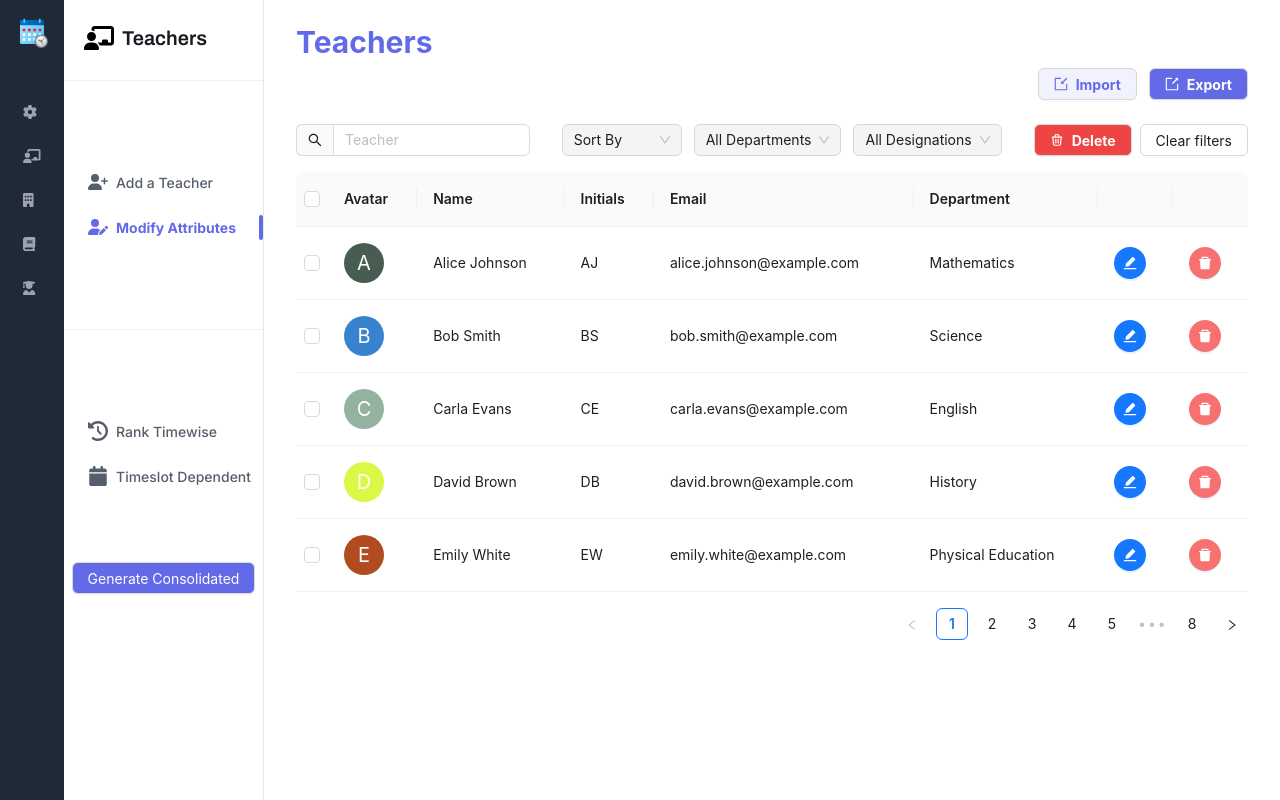
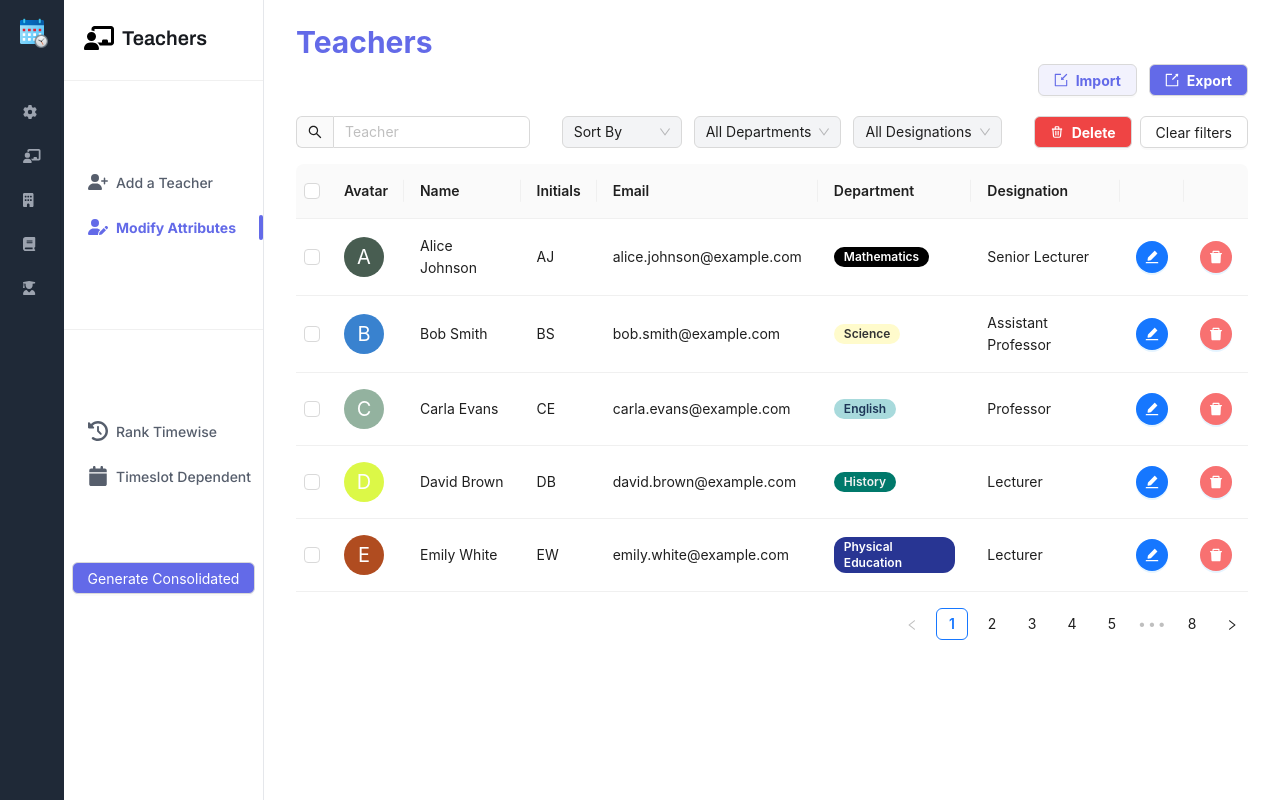
Before and after one commit to VineethRV/TimetableArchitecht, a Next.js app: page /dashboard/teacher in a window 1280 px wide. Built offline with nearby package versions, Linux system fonts and the light colour scheme.

Commit message:
teachers table modified a bit

```diff
--- a/app/components/Navbar/SideNavbars/DashboardSidebar.tsx
+++ b/app/components/Navbar/SideNavbars/DashboardSidebar.tsx
@@ -45,7 +45,7 @@ const DashboardSidebar = () => {
   ];
 
   return (
-    <Sider width="5%" className="h-screen fixed left-0 bg-gray-800">
+    <Sider width="5%" className="h-screen bg-gray-800">
       <div className="flex justify-center items-center my-4">
         <Image alt="Logo" src={Logo} className="w-8 h-8"/>
       </div>
--- a/app/components/TeachersPage/TeachersTable.tsx
+++ b/app/components/TeachersPage/TeachersTable.tsx
@@ -10,22 +10,394 @@ interface TeacherType {
   intials: string;
   email: string;
   department: string;
+  designation: string;
 }
+
+const getRandomColor = () => {
+  const letters = "0123456789ABCDEF";
+  let color = "#";
+  for (let i = 0; i < 6; i++) {
+    color += letters[Math.floor(Math.random() * 16)];
+  }
+  return color;
+};
+
+const data: TeacherType[] = [
+  {
+    key: "1",
+    name: "Alice Johnson",
+    intials: "AJ",
+    email: "alice.johnson@example.com",
+    department: "Mathematics",
+    designation: "Senior Lecturer",
+  },
+  {
+    key: "2",
+    name: "Bob Smith",
+    intials: "BS",
+    email: "bob.smith@example.com",
+    department: "Science",
+    designation: "Assistant Professor",
+  },
+  {
+    key: "3",
+    name: "Carla Evans",
+    intials: "CE",
+    email: "carla.evans@example.com",
+    department: "English",
+    designation: "Professor",
+  },
+  {
+    key: "4",
+    name: "David Brown",
+    intials: "DB",
+    email: "david.brown@example.com",
+    department: "History",
+    designation: "Lecturer",
+  },
+  {
+    key: "5",
+    name: "Emily White",
+    intials: "EW",
+    email: "emily.white@example.com",
+    department: "Physical Education",
+    designation: "Lecturer",
+  },
+  {
+    key: "6",
+    name: "Frank Wilson",
+    intials: "FW",
+    email: "frank.wilson@example.com",
+    department: "Chemistry",
+    designation: "Associate Professor",
+  },
+  {
+    key: "7",
+    name: "Grace Hall",
+    intials: "GH",
+    email: "grace.hall@example.com",
+    department: "Biology",
+    designation: "Senior Lecturer",
+  },
+  {
+    key: "8",
+    name: "Henry Young",
+    intials: "HY",
+    email: "henry.young@example.com",
+    department: "Physics",
+    designation: "Assistant Professor",
+  },
+  {
+    key: "9",
+    name: "Irene Clark",
+    intials: "IC",
+    email: "irene.clark@example.com",
+    department: "Mathematics",
+    designation: "Professor",
+  },
+  {
+    key: "10",
+    name: "Jack Lewis",
+    intials: "JL",
+    email: "jack.lewis@example.com",
+    department: "English",
+    designation: "Lecturer",
+  },
+  {
+    key: "11",
+    name: "Karen Foster",
+    intials: "KF",
+    email: "karen.foster@example.com",
+    department: "Science",
+    designation: "Senior Lecturer",
+  },
+  {
+    key: "12",
+    name: "Larry Scott",
+    intials: "LS",
+    email: "larry.scott@example.com",
+    department: "Mathematics",
+    designation: "Associate Professor",
+  },
+  {
+    key: "13",
+    name: "Megan Robinson",
+    intials: "MR",
+    email: "megan.robinson@example.com",
+    department: "Art",
+    designation: "Assistant Professor",
+  },
+  {
+    key: "14",
+    name: "Nathan Reed",
+    intials: "NR",
+    email: "nathan.reed@example.com",
+    department: "History",
+    designation: "Lecturer",
+  },
+  {
+    key: "15",
+    name: "Olivia Turner",
+    intials: "OT",
+    email: "olivia.turner@example.com",
+    department: "English",
+    designation: "Senior Lecturer",
+  },
+  {
+    key: "16",
+    name: "Peter Lee",
+    intials: "PL",
+    email: "peter.lee@example.com",
+    department: "Mathematics",
+    designation: "Lecturer",
+  },
+  {
+    key: "17",
+    name: "Quinn Martinez",
+    intials: "QM",
+    email: "quinn.martinez@example.com",
+    department: "Science",
+    designation: "Associate Professor",
+  },
+  {
+    key: "18",
+    name: "Rachel Allen",
+    intials: "RA",
+    email: "rachel.allen@example.com",
+    department: "Biology",
+    designation: "Lecturer",
+  },
+  {
+    key: "19",
+    name: "Samuel King",
+    intials: "SK",
+    email: "samuel.king@example.com",
+    department: "History",
+    designation: "Professor",
+  },
+  {
+    key: "20",
+    name: "Tina Hill",
+    intials: "TH",
+    email: "tina.hill@example.com",
+    department: "Physical Education",
+    designation: "Assistant Professor",
+  },
+  {
+    key: "21",
+    name: "Uma Perez",
+    intials: "UP",
+    email: "uma.perez@example.com",
+    department: "Mathematics",
+    designation: "Lecturer",
+  },
+  {
+    key: "22",
+    name: "Victor Nelson",
+    intials: "VN",
+    email: "victor.nelson@example.com",
+    department: "Science",
+    designation: "Senior Lecturer",
+  },
+  {
+    key: "23",
+    name: "Wendy Barnes",
+    intials: "WB",
+    email: "wendy.barnes@example.com",
+    department: "English",
+    designation: "Lecturer",
+  },
+  {
+    key: "24",
+    name: "Xavier Sanchez",
+    intials: "XS",
+    email: "xavier.sanchez@example.com",
+    department: "Chemistry",
+    designation: "Associate Professor",
+  },
+  {
+    key: "25",
+    name: "Yara Flores",
+    intials: "YF",
+    email: "yara.flores@example.com",
+    department: "History",
+    designation: "Lecturer",
+  },
+  {
+    key: "26",
+    name: "Zane Morgan",
+    intials: "ZM",
+    email: "zane.morgan@example.com",
+    department: "Physics",
+    designation: "Assistant Professor",
+  },
+  {
+    key: "27",
+    name: "Alyssa Porter",
+    intials: "AP",
+    email: "alyssa.porter@example.com",
+    department: "Art",
+    designation: "Senior Lecturer",
+  },
+  {
+    key: "28",
+    name: "Brian Chavez",
+    intials: "BC",
+    email: "brian.chavez@example.com",
+    department: "Biology",
+    designation: "Lecturer",
+  },
+  {
+    key: "29",
+    name: "Christine Green",
+    intials: "CG",
+    email: "christine.green@example.com",
+    department: "English",
+    designation: "Associate Professor",
+  },
+  {
+    key: "30",
+    name: "Danielle Howard",
+    intials: "DH",
+    email: "danielle.howard@example.com",
+    department: "Mathematics",
+    designation: "Lecturer",
+  },
+  {
+    key: "31",
+    name: "Edward Brooks",
+    intials: "EB",
+    email: "edward.brooks@example.com",
+    department: "Physical Education",
+    designation: "Senior Lecturer",
+  },
+  {
+    key: "32",
+    name: "Fiona Young",
+    intials: "FY",
+    email: "fiona.young@example.com",
+    department: "Chemistry",
+    designation: "Assistant Professor",
+  },
+  {
+    key: "33",
+    name: "George Cooper",
+    intials: "GC",
+    email: "george.cooper@example.com",
+    department: "Science",
+    designation: "Professor",
+  },
+  {
+    key: "34",
+    name: "Hannah Ward",
+    intials: "HW",
+    email: "hannah.ward@example.com",
+    department: "History",
+    designation: "Lecturer",
+  },
+  {
+    key: "35",
+    name: "Isaac Bell",
+    intials: "IB",
+    email: "isaac.bell@example.com",
+    department: "Physics",
+    designation: "Senior Lecturer",
+  },
+  {
+    key: "36",
+    name: "Julia Adams",
+    intials: "JA",
+    email: "julia.adams@example.com",
+    department: "Art",
+    designation: "Assistant Professor",
+  },
+  {
+    key: "37",
+    name: "Kyle Diaz",
+    intials: "KD",
+    email: "kyle.diaz@example.com",
+    department: "English",
+    designation: "Lecturer",
+  },
+  {
+    key: "38",
+    name: "Lily Carter",
+    intials: "LC",
+    email: "lily.carter@example.com",
+    department: "Biology",
+    designation: "Professor",
+  },
+  {
+    key: "39",
+    name: "Michael Sanchez",
+    intials: "MS",
+    email: "michael.sanchez@example.com",
+    department: "Science",
+    designation: "Senior Lecturer",
+  },
+  {
+    key: "40",
+    name: "Nina Ramirez",
+    intials: "NR",
+    email: "nina.ramirez@example.com",
+    department: "Mathematics",
+    designation: "Assistant Professor",
+  },
+];
+
+const colorCombos: Record<string, string>[] = [
+  { textColor: "#FFFFFF", backgroundColor: "#000000" },
+  { textColor: "#333333", backgroundColor: "#FFFBCC" },
+  { textColor: "#1D3557", backgroundColor: "#A8DADC" },
+  { textColor: "#F2F2F2", backgroundColor: "#00796B" },
+  { textColor: "#FFFFFF", backgroundColor: "#283593" },
+  { textColor: "#FFFFFF", backgroundColor: "#2C3E50" },
+  { textColor: "#000000", backgroundColor: "#F2F2F2" },
+  { textColor: "#F2F2F2", backgroundColor: "#424242" },
+  { textColor: "#000000", backgroundColor: "#F4E04D" },
+  { textColor: "#2F4858", backgroundColor: "#F8B400" },
+  { textColor: "#373737", backgroundColor: "#F2F2F2" },
+  { textColor: "#FFFFFF", backgroundColor: "#37474F" },
+  { textColor: "#212121", backgroundColor: "#EDE7F6" },
+  { textColor: "#000000", backgroundColor: "#C6FF00" },
+  { textColor: "#E65100", backgroundColor: "#FFEB3B" },
+  { textColor: "#FFFFFF", backgroundColor: "#FF7043" },
+  { textColor: "#1A237E", backgroundColor: "#E3F2FD" },
+  { textColor: "#4E342E", backgroundColor: "#FFEBEE" },
+  { textColor: "#FFFFFF", backgroundColor: "#4E342E" },
+  { textColor: "#3E2723", backgroundColor: "#FFCCBC" },
+  { textColor: "#212121", backgroundColor: "#E3F2FD" },
+  { textColor: "#FFFFFF", backgroundColor: "#616161" },
+  { textColor: "#D32F2F", backgroundColor: "#FFCDD2" },
+  { textColor: "#1976D2", backgroundColor: "#BBDEFB" },
+  { textColor: "#880E4F", backgroundColor: "#FCE4EC" },
+  { textColor: "#F57C00", backgroundColor: "#FFF3E0" },
+  { textColor: "#512DA8", backgroundColor: "#D1C4E9" },
+  { textColor: "#00796B", backgroundColor: "#B2DFDB" },
+  { textColor: "#37474F", backgroundColor: "#E0E0E0" },
+  { textColor: "#757575", backgroundColor: "#B0BEC5" },
+  { textColor: "#0D47A1", backgroundColor: "#E3F2FD" },
+  { textColor: "#FF5722", backgroundColor: "#FFF3E0" },
+  { textColor: "#33691E", backgroundColor: "#DCEDC8" },
+  { textColor: "#BF360C", backgroundColor: "#FFCCBC" },
+  { textColor: "#006064", backgroundColor: "#E0F7FA" },
+  { textColor: "#5D4037", backgroundColor: "#D7CCC8" },
+];
+
+const deptColors: Record<string, string> = {};
+let cnt = 0;
+data.forEach((d: TeacherType) => {
+  if (!deptColors[d.department]) {
+    deptColors[d.department] = colorCombos[cnt].backgroundColor;
+    cnt++;
+  }
+});
 
 const columns: TableColumnsType<TeacherType> = [
   {
     title: "Avatar",
     dataIndex: "name",
     render: (text: string) => {
-      const getRandomColor = () => {
-        const letters = "0123456789ABCDEF";
-        let color = "#";
-        for (let i = 0; i < 6; i++) {
-          color += letters[Math.floor(Math.random() * 16)];
-        }
-        return color;
-      };
-
       return (
         <Avatar
           className="text-xl"
@@ -52,6 +424,25 @@ const columns: TableColumnsType<TeacherType> = [
   {
     title: "Department",
     dataIndex: "department",
+    render: (dept: string) => {
+      return (
+        <h1
+          style={{
+            backgroundColor: deptColors[dept],
+            color: colorCombos.find(
+              (combo) => combo.backgroundColor === deptColors[dept]
+            )?.textColor,
+          }}
+          className="text-xs font-semibold w-fit px-2.5 py-0.5 rounded-xl"
+        >
+          {dept}
+        </h1>
+      );
+    },
+  },
+  {
+    title: "Designation",
+    dataIndex: "designation",
   },
   {
     title: "",
@@ -80,289 +471,6 @@ const columns: TableColumnsType<TeacherType> = [
   },
 ];
 
-const data: TeacherType[] = [
-  {
-    key: "1",
-    name: "Alice Johnson",
-    intials: "AJ",
-    email: "alice.johnson@example.com",
-    department: "Mathematics",
-  },
-  {
-    key: "2",
-    name: "Bob Smith",
-    intials: "BS",
-    email: "bob.smith@example.com",
-    department: "Science",
-  },
-  {
-    key: "3",
-    name: "Carla Evans",
-    intials: "CE",
-    email: "carla.evans@example.com",
-    department: "English",
-  },
-  {
-    key: "4",
-    name: "David Brown",
-    intials: "DB",
-    email: "david.brown@example.com",
-    department: "History",
-  },
-  {
-    key: "5",
-    name: "Emily White",
-    intials: "EW",
-    email: "emily.white@example.com",
-    department: "Physical Education",
-  },
-  {
-    key: "6",
-    name: "Frank Wilson",
-    intials: "FW",
-    email: "frank.wilson@example.com",
-    department: "Chemistry",
-  },
-  {
-    key: "7",
-    name: "Grace Hall",
-    intials: "GH",
-    email: "grace.hall@example.com",
-    department: "Biology",
-  },
-  {
-    key: "8",
-    name: "Henry Young",
-    intials: "HY",
-    email: "henry.young@example.com",
-    department: "Physics",
-  },
-  {
-    key: "9",
-    name: "Irene Clark",
-    intials: "IC",
-    email: "irene.clark@example.com",
-    department: "Mathematics",
-  },
-  {
-    key: "10",
-    name: "Jack Lewis",
-    intials: "JL",
-    email: "jack.lewis@example.com",
-    department: "English",
-  },
-  {
-    key: "11",
-    name: "Karen Foster",
-    intials: "KF",
-    email: "karen.foster@example.com",
-    department: "Science",
-  },
-  {
-    key: "12",
-    name: "Larry Scott",
-    intials: "LS",
-    email: "larry.scott@example.com",
-    department: "Mathematics",
-  },
-  {
-    key: "13",
-    name: "Megan Robinson",
-    intials: "MR",
-    email: "megan.robinson@example.com",
-    department: "Art",
-  },
-  {
-    key: "14",
-    name: "Nathan Reed",
-    intials: "NR",
-    email: "nathan.reed@example.com",
-    department: "History",
-  },
-  {
-    key: "15",
-    name: "Olivia Turner",
-    intials: "OT",
-    email: "olivia.turner@example.com",
-    department: "English",
-  },
-  {
-    key: "16",
-    name: "Peter Lee",
-    intials: "PL",
-    email: "peter.lee@example.com",
-    department: "Mathematics",
-  },
-  {
-    key: "17",
-    name: "Quinn Martinez",
-    intials: "QM",
-    email: "quinn.martinez@example.com",
-    department: "Science",
-  },
-  {
-    key: "18",
-    name: "Rachel Allen",
-    intials: "RA",
-    email: "rachel.allen@example.com",
-    department: "Biology",
-  },
-  {
-    key: "19",
-    name: "Samuel King",
-    intials: "SK",
-    email: "samuel.king@example.com",
-    department: "History",
-  },
-  {
-    key: "20",
-    name: "Tina Hill",
-    intials: "TH",
-    email: "tina.hill@example.com",
-    department: "Physical Education",
-  },
-  {
-    key: "21",
-    name: "Uma Perez",
-    intials: "UP",
-    email: "uma.perez@example.com",
-    department: "Mathematics",
-  },
-  {
-    key: "22",
-    name: "Victor Nelson",
-    intials: "VN",
-    email: "victor.nelson@example.com",
-    department: "Science",
-  },
-  {
-    key: "23",
-    name: "Wendy Barnes",
-    intials: "WB",
-    email: "wendy.barnes@example.com",
-    department: "English",
-  },
-  {
-    key: "24",
-    name: "Xavier Sanchez",
-    intials: "XS",
-    email: "xavier.sanchez@example.com",
-    department: "Chemistry",
-  },
-  {
-    key: "25",
-    name: "Yara Flores",
-    intials: "YF",
-    email: "yara.flores@example.com",
-    department: "History",
-  },
-  {
-    key: "26",
-    name: "Zane Morgan",
-    intials: "ZM",
-    email: "zane.morgan@example.com",
-    department: "Physics",
-  },
-  {
-    key: "27",
-    name: "Alyssa Porter",
-    intials: "AP",
-    email: "alyssa.porter@example.com",
-    department: "Art",
-  },
-  {
-    key: "28",
-    name: "Brian Chavez",
-    intials: "BC",
-    email: "brian.chavez@example.com",
-    department: "Biology",
-  },
-  {
-    key: "29",
-    name: "Christine Green",
-    intials: "CG",
-    email: "christine.green@example.com",
-    department: "English",
-  },
-  {
-    key: "30",
-    name: "Danielle Howard",
-    intials: "DH",
-    email: "danielle.howard@example.com",
-    department: "Mathematics",
-  },
-  {
-    key: "31",
-    name: "Edward Brooks",
-    intials: "EB",
-    email: "edward.brooks@example.com",
-    department: "Physical Education",
-  },
-  {
-    key: "32",
-    name: "Fiona Young",
-    intials: "FY",
-    email: "fiona.young@example.com",
-    department: "Chemistry",
-  },
-  {
-    key: "33",
-    name: "George Cooper",
-    intials: "GC",
-    email: "george.cooper@example.com",
-    department: "Science",
-  },
-  {
-    key: "34",
-    name: "Hannah Ward",
-    intials: "HW",
-    email: "hannah.ward@example.com",
-    department: "History",
-  },
-  {
-    key: "35",
-    name: "Isaac Bell",
-    intials: "IB",
-    email: "isaac.bell@example.com",
-    department: "Physics",
-  },
-  {
-    key: "36",
-    name: "Julia Adams",
-    intials: "JA",
-    email: "julia.adams@example.com",
-    department: "Art",
-  },
-  {
-    key: "37",
-    name: "Kyle Diaz",
-    intials: "KD",
-    email: "kyle.diaz@example.com",
-    department: "English",
-  },
-  {
-    key: "38",
-    name: "Lily Carter",
-    intials: "LC",
-    email: "lily.carter@example.com",
-    department: "Biology",
-  },
-  {
-    key: "39",
-    name: "Michael Sanchez",
-    intials: "MS",
-    email: "michael.sanchez@example.com",
-    department: "Science",
-  },
-  {
-    key: "40",
-    name: "Nina Ramirez",
-    intials: "NR",
-    email: "nina.ramirez@example.com",
-    department: "Mathematics",
-  },
-];
-
 const rowSelection: TableProps<TeacherType>["rowSelection"] = {
   onChange: (selectedRowKeys: React.Key[], selectedRows: TeacherType[]) => {
     console.log(
@@ -372,7 +480,7 @@ const rowSelection: TableProps<TeacherType>["rowSelection"] = {
     );
   },
   getCheckboxProps: (record: TeacherType) => ({
-    disabled: record.name === "Disabled User", // Column configuration not to be checked
+    disabled: record.name === "Disabled User",
     name: record.name,
   }),
 };
--- a/app/dashboard/layout.tsx
+++ b/app/dashboard/layout.tsx
@@ -7,7 +7,7 @@ export default function RootLayout({ children }: { children: React.ReactNode })
   return (
         <Layout>
           <DashboardSidebar/>
-          <div className='ml-[5vw] w-full h-screen'>
+          <div className='w-full h-screen'>
             {children}
           </div>
         </Layout>
--- a/app/dashboard/loading.tsx
+++ b/app/dashboard/loading.tsx
@@ -2,7 +2,7 @@ import React from 'react';
 import { Spin } from 'antd';
 
 const App: React.FC = () => (
-  <div className="flex justify-center items-center w-screen h-screen">
+  <div className="flex justify-center items-center w-full h-full">
     <Spin tip="Loading" size="large" />
   </div>
 );
--- a/app/dashboard/teacher/page.tsx
+++ b/app/dashboard/teacher/page.tsx
@@ -12,7 +12,7 @@ function page() {
   return (
     <div className="h-screen px-8 py-4">
       <h1 className="text-3xl font-bold text-primary mt-2">Teachers</h1>
-      <div className="flex space-x-3 justify-end py-2">
+      <div className="flex space-x-3 justify-end py-1">
         <Button className="bg-[#F2F2FDFF] text-primary font-bold">
           <ImportOutlined />
           Import
```
